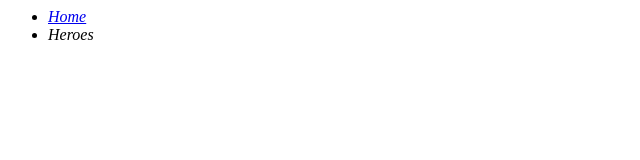
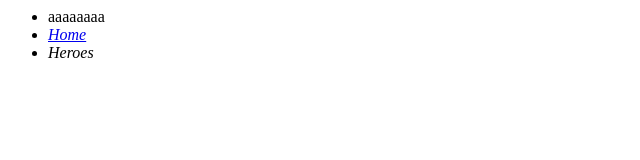
Before and after one commit to Jiayu0330/Lab2, a plain HTML site: page index.html in a window 1280 px wide. Shown: the whole page, without its empty margins (0-640 px from the left). Drawn offline with Linux system fonts and the light colour scheme.

Commit message:
Update index.html

```diff
--- a/index.html
+++ b/index.html
@@ -4,6 +4,7 @@
   </head>
   <body>
     <ul>
+      <li>aaaaaaaa</li>
       <li><i><a href="notes.html">Home</a></i></li>
       <li><i>Heroes</i></li>
     </ul>
```
